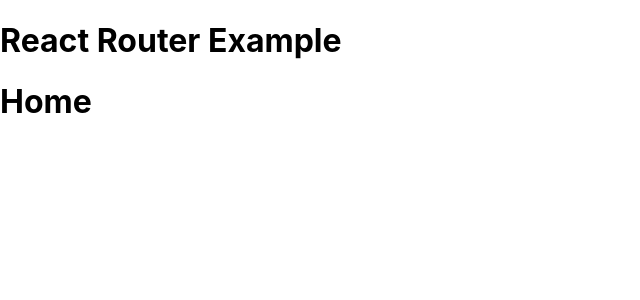
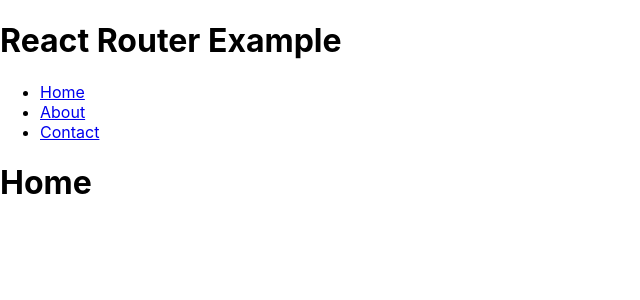
Before and after one commit to indhuJothi/React-Router, a React (Create React App) app: page / in a window 1280 px wide. Shown: the top 300 px of the page, without its empty margins (0-640 px from the left). Built offline with nearby package versions, Linux system fonts and the light colour scheme.

Commit message:
Third-commit

```diff
--- a/src/index.js
+++ b/src/index.js
@@ -12,6 +12,11 @@
     <div>
 
         <h1>React Router Example</h1>
+        <ul>
+          <li ><Link to='/'>Home </Link></li>
+          <li><Link to='/about'>About</Link></li>
+          <li><Link to='contact'>Contact</Link></li>
+        </ul>
         <Route exact path='/' component={App}/>
         <Route path='/about' component={About}/>
         <Route path='/contact' component={Contact}/>
```
